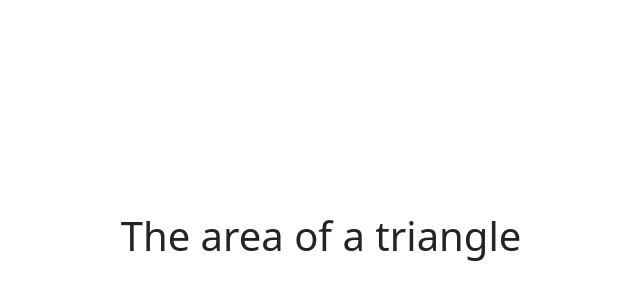
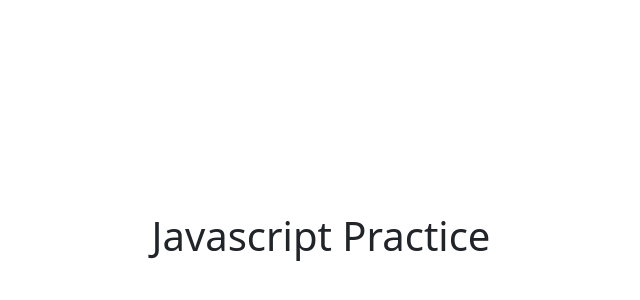
Before and after one commit to mdmidulhosen/javascript-practice, a plain HTML site: page index.html in a window 1280 px wide. Shown: the part 160-460 px from the top of the page, without its empty margins (319-959 px from the left). Drawn offline with nearby package versions, Linux system fonts and the light colour scheme.

```diff
--- a/index.html
+++ b/index.html
@@ -18,7 +18,7 @@
 
 <div class="container">
     <div class="row text-center alignt-center" style="height: 100vh;">
-        <h1>The area of a triangle</h1>
+        <h1>Javascript Practice</h1>
     </div>
 </div>
 
```
Also changed, not shown: assets/js/main.js (+10 -0 lines).
